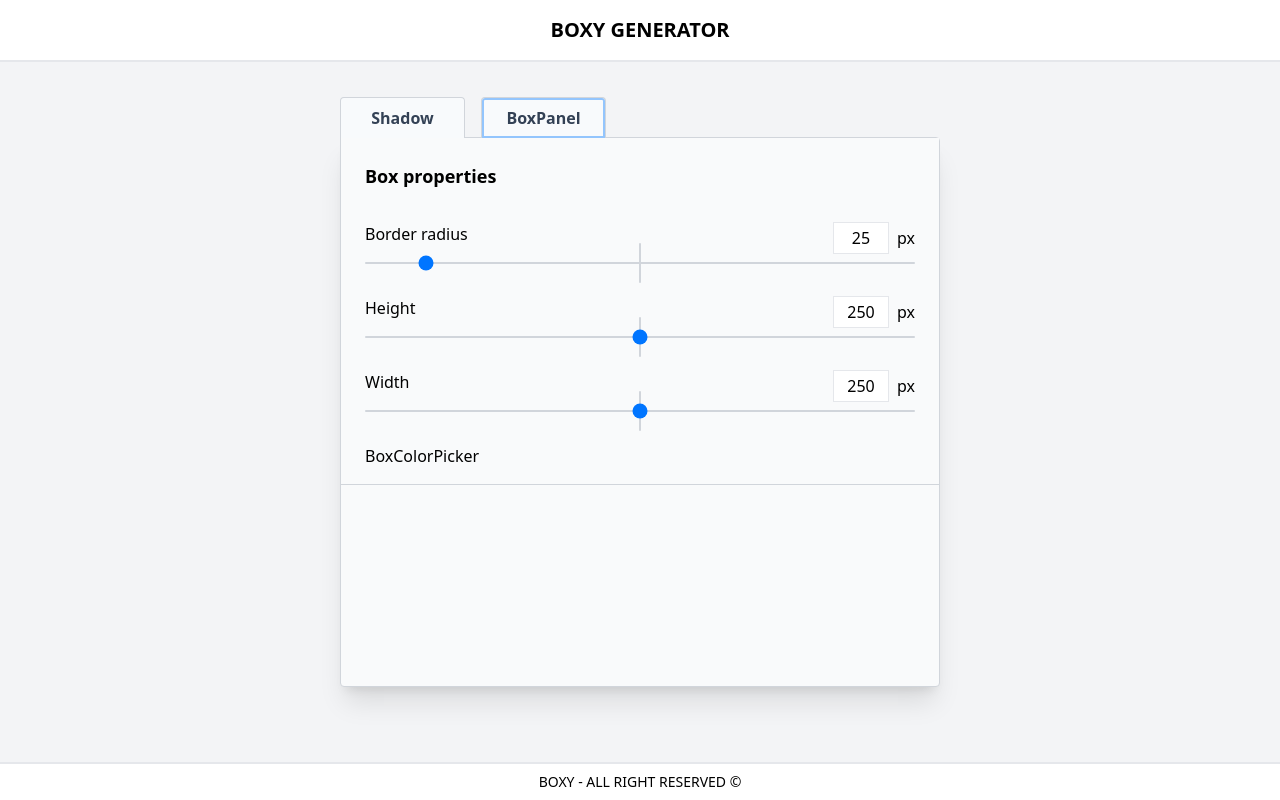
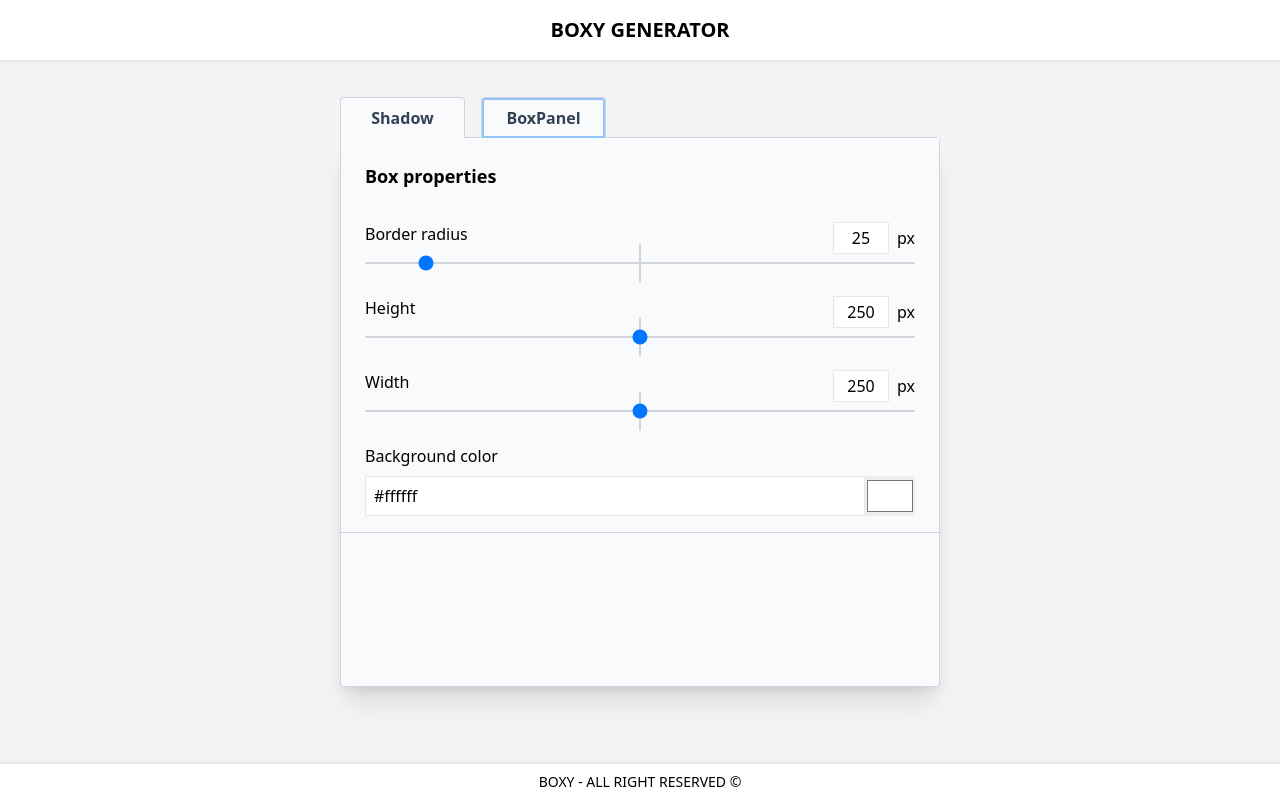
Before and after one commit to musellix/formation-react, a React (Vite) app in the folder 10.Boxy-project/: page / in a window 1280 px wide. Both pictures are taken after a click on the button "BoxPanel". Built offline with nearby package versions, Linux system fonts and the light colour scheme.

Commit message:
10 - Projet Boxy-generator - input color

```diff
--- a/10.Boxy-project/src/layouts/BoxPanel/BoxColorPicker.jsx
+++ b/10.Boxy-project/src/layouts/BoxPanel/BoxColorPicker.jsx
@@ -1,7 +1,38 @@
 import React from 'react'
+import { useDispatch } from 'react-redux'
+import { updateBoxValue } from '../../features/boxProperties'
 
-export default function BoxColorPicker() {
+export default function BoxColorPicker({inputData}) {
+      const dispatch = useDispatch()
+
+      function handleInputs(e) {
+          dispatch(updateBoxValue({
+              inputNumber: inputData.inputNumber,
+              value: e.target.value,
+          }))
+      }
+
   return (
-    <div>BoxColorPicker</div>
+    <div className='mt-3'>
+      <p>{inputData.name}</p>
+      <div className='flex mt-2'>
+
+        {/* le input text */}
+        <input
+          type="text"
+          value={inputData.value}
+          onChange={handleInputs}
+          className='flex-grow border py-1 px-2 focus:outline-1 outline-gray-400'
+        />
+
+        {/* le input color */}
+        <input
+          type="color"
+          value={inputData.value}
+          onChange={handleInputs}
+          className='cursor-pointer h-[40px]'
+        />
+      </div>
+    </div>
   )
 }
```
